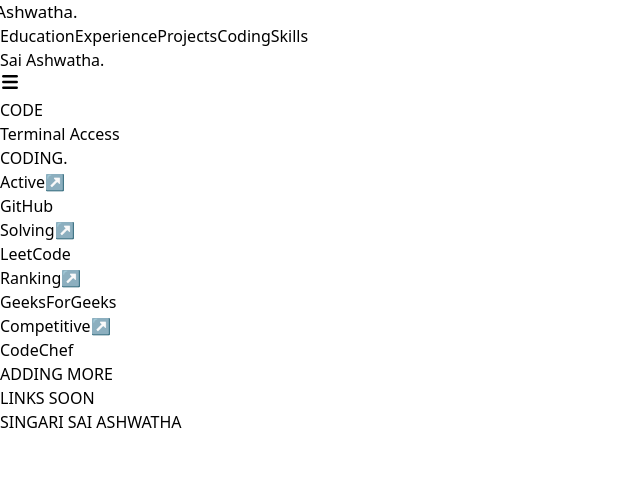
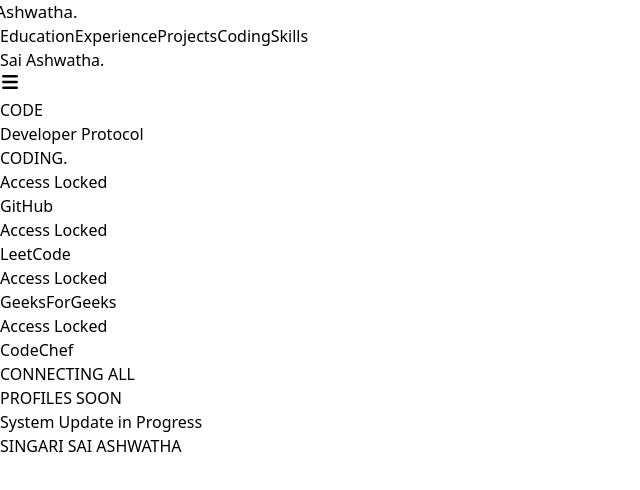
Before and after one commit to SaiAshwathaSingari/SaiAshwathaSingari_Porfolio, a React (Vite) app: page /coding in a window 1280 px wide. Shown: the top 490 px of the page, without its empty margins (0-640 px from the left). Built offline with nearby package versions, Linux system fonts and the light colour scheme.

Commit message:
Navbar Changes

```diff
--- a/src/components/Navbar.jsx
+++ b/src/components/Navbar.jsx
@@ -126,24 +126,24 @@
             transition={{ duration: 0.4, ease: [0.19, 1, 0.22, 1] }}
             className="fixed inset-0 bg-black z-[110] md:hidden h-[100dvh] overflow-y-auto"
           >
-            {/* CHANGE: Added 'max-w-[85%] mx-auto' to the inner container
-                to reduce width and prevent text from getting cut off.
+            {/* FIX: max-w-[80%] ensures text never hits the sides.
+                font size 'text-5xl' fits longer words like 'Experience' better.
             */}
-            <div className="min-h-full max-w-[88%] mx-auto flex flex-col justify-between py-10">
+            <div className="min-h-full max-w-[82%] mx-auto flex flex-col justify-between py-10">
               <div className="h-20" />
 
-              <div className="flex flex-col gap-6">
+              <div className="flex flex-col gap-5">
                 {navLinks.map((link, i) => (
                   <motion.div
                     key={link.name}
-                    initial={{ opacity: 0, x: 30 }}
+                    initial={{ opacity: 0, x: 20 }}
                     animate={{ opacity: 1, x: 0 }}
                     transition={{ delay: 0.05 + i * 0.05, duration: 0.3 }}
                   >
                     <Link
                       to={link.href}
                       onClick={(e) => handleNavClick(e, link.href)}
-                      className="text-6xl font-black italic tracking-tighter uppercase text-white active:text-purple-600 transition-colors leading-none block"
+                      className="text-5xl font-black italic tracking-tighter uppercase text-white active:text-purple-600 transition-colors leading-[0.9] block"
                     >
                       {link.name}
                     </Link>
@@ -157,12 +157,13 @@
                 transition={{ delay: 0.4 }}
                 className="mt-12 pb-6"
               >
-                <div className="h-1 w-12 bg-purple-600 mb-6" />
+                <div className="h-[2px] w-10 bg-purple-600 mb-4" />
                 <a
                   href="mailto:singarisai777@gmail.com"
-                  className="text-[10px] font-black uppercase tracking-[0.4em] text-zinc-500"
+                  className="text-[9px] font-black uppercase tracking-[0.3em] text-zinc-500 block"
                 >
-                  SAY HELLO —
+                  SAY HELLO — <br/>
+                  <span className="text-zinc-300">SINGARISAI777@GMAIL.COM</span>
                 </a>
               </motion.div>
             </div>
--- a/src/pages/Coding.jsx
+++ b/src/pages/Coding.jsx
@@ -3,84 +3,87 @@
 
 const Coding = () => {
   const codingLinks = [
-    { name: "GitHub", url: "https://github.com/yourusername", status: "Active" },
-    { name: "LeetCode", url: "https://leetcode.com/yourusername", status: "Solving" },
-    { name: "GeeksForGeeks", url: "#", status: "Ranking" },
-    { name: "CodeChef", url: "#", status: "Competitive" }
+    { name: "GitHub", status: "Access Locked" },
+    { name: "LeetCode", status: "Access Locked" },
+    { name: "GeeksForGeeks", status: "Access Locked" },
+    { name: "CodeChef", status: "Access Locked" }
   ];
 
   return (
     <div className="relative min-h-screen bg-black text-white selection:bg-purple-600 selection:text-white overflow-x-hidden flex flex-col justify-center">
 
-      {/* Background Watermark */}
+      {/* Background Watermark - Responsive scaling */}
       <div className="absolute inset-0 flex items-center justify-center z-0 pointer-events-none">
-        <h2 className="text-[35vw] font-black text-white/[0.01] italic leading-none tracking-tighter uppercase select-none">
+        <h2 className="text-[40vw] md:text-[35vw] font-black text-white/[0.01] italic leading-none tracking-tighter uppercase select-none">
           CODE
         </h2>
       </div>
 
-      <main className="relative z-10 container mx-auto px-6 sm:px-12 py-20">
+      <main className="relative z-10 container mx-auto px-6 sm:px-12 py-10 md:py-20">
 
         {/* Section Header */}
         <motion.div
           initial={{ opacity: 0, x: -30 }}
           animate={{ opacity: 1, x: 0 }}
           transition={{ duration: 0.8, ease: [0.19, 1, 0.22, 1] }}
-          className="mb-16 md:mb-24"
+          className="mb-12 md:mb-24"
         >
-          <div className="flex items-center gap-4 mb-6">
-             <div className="h-px w-12 bg-purple-600" />
-             <span className="text-xs md:text-sm font-black uppercase tracking-[0.5em] text-purple-500">
-               Terminal Access
+          <div className="flex items-center gap-4 mb-4 md:mb-6">
+             <div className="h-px w-8 md:w-12 bg-purple-600" />
+             <span className="text-[10px] md:text-sm font-black uppercase tracking-[0.3em] md:tracking-[0.5em] text-purple-500">
+               Developer Protocol
              </span>
           </div>
-          <h1 className="text-[16vw] md:text-[10rem] font-black italic tracking-tighter uppercase leading-[0.8]">
+          <h1 className="text-[18vw] md:text-[10rem] font-black italic tracking-tighter uppercase leading-[0.8]">
             CODING<span className="text-purple-600">.</span>
           </h1>
         </motion.div>
 
-        {/* Links Grid */}
-        <div className="grid grid-cols-1 md:grid-cols-2 gap-8 md:gap-12">
+        {/* Links Grid - Non-clickable placeholders */}
+        <div className="grid grid-cols-1 md:grid-cols-2 gap-4 md:gap-12">
           {codingLinks.map((link, i) => (
-            <motion.a
+            <motion.div
               key={i}
-              href={link.url}
-              target="_blank"
-              rel="noopener noreferrer"
               initial={{ opacity: 0, y: 20 }}
               animate={{ opacity: 1, y: 0 }}
               transition={{ delay: 0.2 + (i * 0.1) }}
-              className="group border-l-4 border-zinc-900 hover:border-purple-600 pl-6 py-4 transition-all duration-500 bg-zinc-900/10 hover:bg-purple-600/5"
+              className="relative border-l-2 md:border-l-4 border-zinc-900 bg-zinc-900/10 px-5 md:px-8 py-6 md:py-10 group overflow-hidden"
             >
-              <div className="flex justify-between items-start mb-2">
-                <span className="text-[10px] font-black uppercase tracking-[0.3em] text-zinc-600 group-hover:text-purple-400">
-                  {link.status}
-                </span>
-                <span className="text-purple-600 opacity-0 group-hover:opacity-100 transition-opacity">
-                  ↗
-                </span>
+              {/* Animated Lock Overlay for the "Soon" feel */}
+              <div className="absolute inset-0 bg-purple-600/5 translate-x-[-100%] group-hover:translate-x-0 transition-transform duration-700" />
+
+              <div className="relative z-10">
+                <div className="flex justify-between items-center mb-2 md:mb-4">
+                  <span className="text-[8px] md:text-[10px] font-black uppercase tracking-[0.4em] text-zinc-600">
+                    {link.status}
+                  </span>
+                  <div className="w-1.5 h-1.5 rounded-full bg-zinc-800 group-hover:bg-purple-600 transition-colors" />
+                </div>
+                <h2 className="text-4xl md:text-7xl font-black italic tracking-tighter uppercase text-zinc-800 group-hover:text-zinc-200 transition-colors">
+                  {link.name}
+                </h2>
               </div>
-              <h2 className="text-5xl md:text-7xl font-black italic tracking-tighter uppercase text-zinc-300 group-hover:text-white transition-colors">
-                {link.name}
-              </h2>
-            </motion.a>
+            </motion.div>
           ))}
         </div>
 
-        {/* Footer Teaser */}
+        {/* Footer Teaser - Massive for Mobile */}
         <motion.div
           initial={{ opacity: 0 }}
           animate={{ opacity: 1 }}
-          transition={{ delay: 1 }}
-          className="mt-20 border-t border-zinc-900 pt-10"
+          transition={{ delay: 0.8 }}
+          className="mt-16 md:mt-32 border-t border-zinc-900 pt-10"
         >
-          <h3 className="text-3xl md:text-6xl font-black italic tracking-tighter uppercase text-zinc-800">
-            ADDING MORE <br /> LINKS SOON
+          <h3 className="text-[10vw] md:text-7xl font-black italic tracking-tighter uppercase text-zinc-900 leading-[0.9]">
+            CONNECTING ALL <br className="hidden md:block" /> PROFILES SOON
           </h3>
+          <p className="mt-4 text-[10px] font-black uppercase tracking-[0.5em] text-purple-600/50">
+            System Update in Progress
+          </p>
         </motion.div>
       </main>
 
-      {/* Sidebar Branding */}
+      {/* Sidebar Branding - Hidden on mobile */}
       <div className="fixed right-6 top-1/2 -translate-y-1/2 hidden md:flex flex-col gap-12 items-center z-20 pointer-events-none">
         <p className="rotate-90 text-[10px] font-black tracking-[0.5em] text-zinc-700 uppercase origin-center w-max mb-12">
           SINGARI SAI ASHWATHA
```
